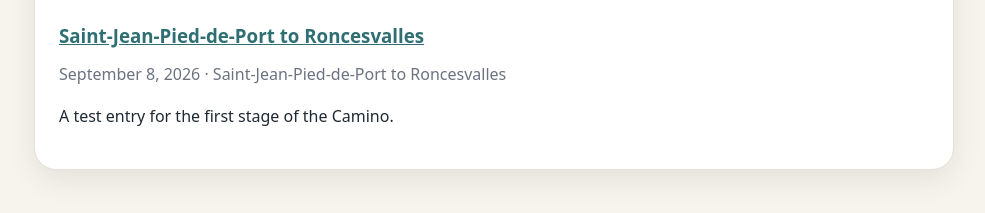
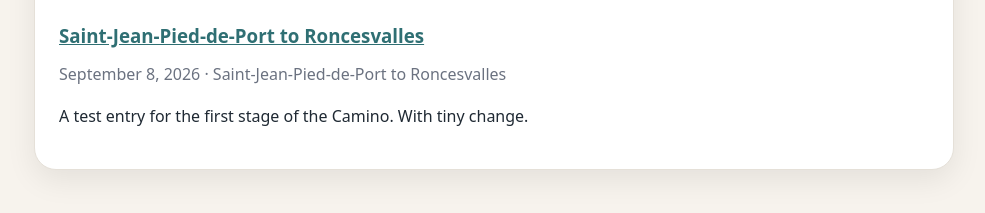
Before and after one commit to jmbauer79/jmbauer79.github.io, a Jekyll site: the page built from wanders/camino-de-santiago.html, in a window 1280 px wide. Shown: the part 431-644 px from the top of the page, without its empty margins (146-1131 px from the left). Built offline with Jekyll 4.4.1, drawn with Linux system fonts in a browser that asks for light colours.

Commit message:
Update Camino Entries “2026-09-08-stage-01-saint-jean-to-roncesvalles”

```diff
--- a/_camino_entries/2026-09-08-stage-01-saint-jean-to-roncesvalles.md
+++ b/_camino_entries/2026-09-08-stage-01-saint-jean-to-roncesvalles.md
@@ -1,15 +1,17 @@
 ---
-title: "Saint-Jean-Pied-de-Port to Roncesvalles"
+title: Saint-Jean-Pied-de-Port to Roncesvalles
 date: 2026-09-08
 stage_number: 1
-start_location: "Saint-Jean-Pied-de-Port"
-end_location: "Roncesvalles"
+start_location: Saint-Jean-Pied-de-Port
+end_location: Roncesvalles
 latitude: 43.0094
 longitude: -1.3047
 distance_miles: 15.5
-featured_image:
-image_caption:
-excerpt: "A test entry for the first stage of the Camino."
+featured_image: null
+image_caption: null
+excerpt: |-
+  A test entry for the first stage of the Camino.
+  With tiny change.
 ---
 
 This is a test narrative for Stage 1 of the Camino de Santiago.
```
